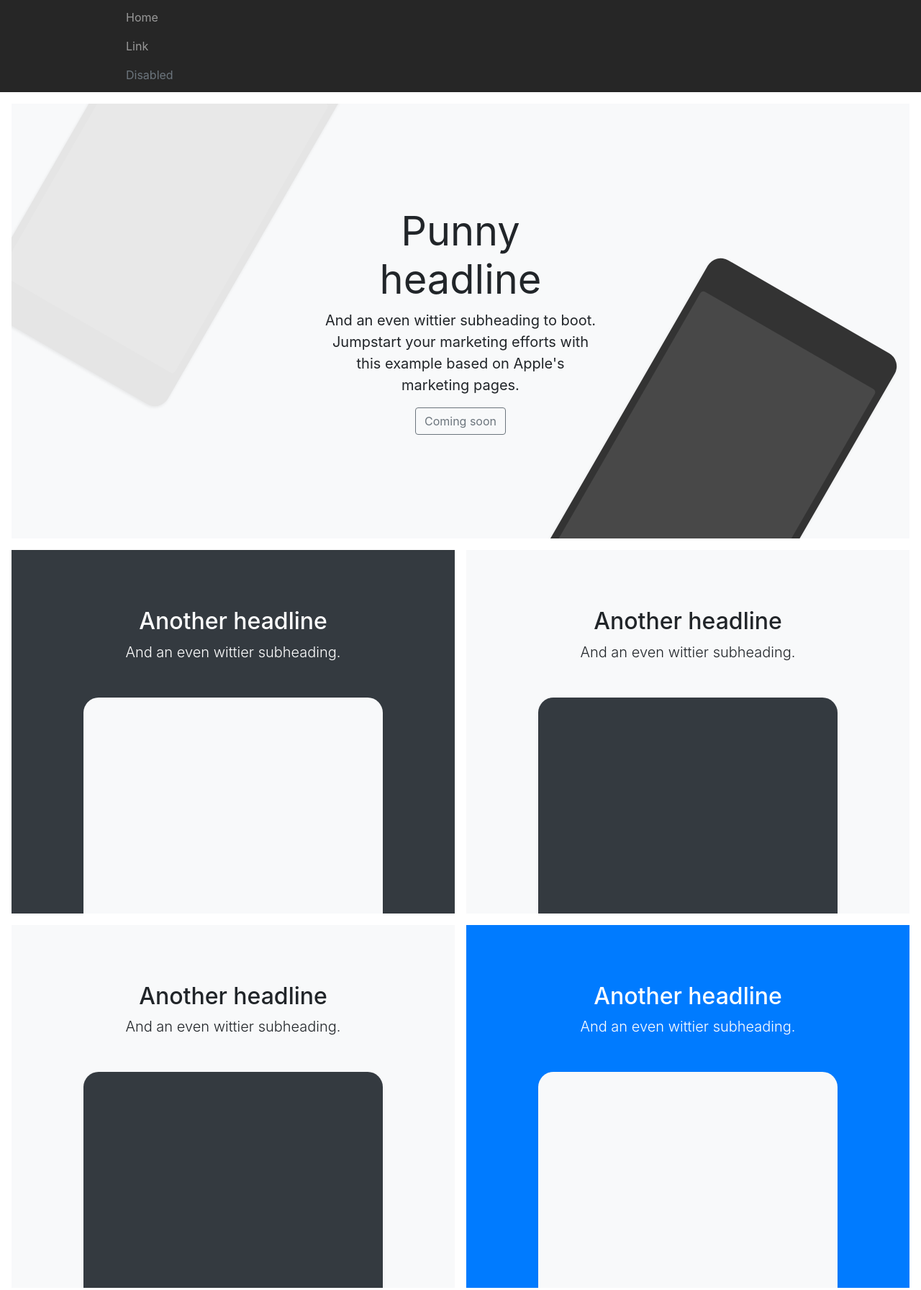
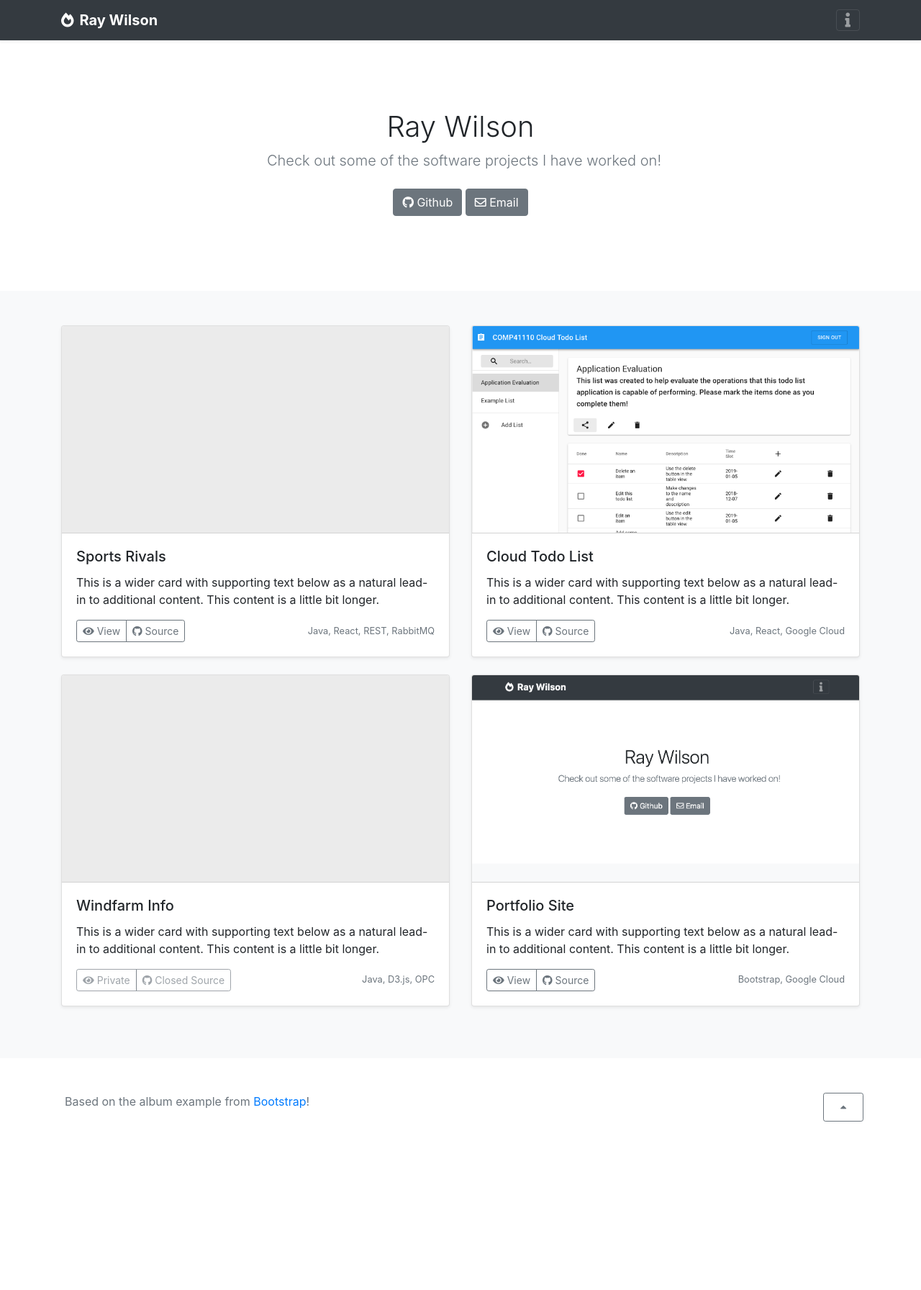
Before and after one commit to ray-cronelea/portfolio, a plain HTML site: page www/index.html in a window 1280 px wide. Shown: the top 1792 px of the page at 72% size. After the commit the page ends 1594 px from the top, so only its background shows below. Drawn offline with nearby package versions, Linux system fonts and the light colour scheme.

Commit message:
Added personalised content and js scroll to top

```diff
--- a/www/css/style.css
+++ b/www/css/style.css
@@ -1,75 +1,51 @@
-.container {
-  max-width: 960px;
+:root {
+  --jumbotron-padding-y: 3rem;
 }
 
-/*
- * Custom translucent site header
- */
-
-.site-header {
-  background-color: rgba(0, 0, 0, .85);
-  -webkit-backdrop-filter: saturate(180%) blur(20px);
-  backdrop-filter: saturate(180%) blur(20px);
-}
-.site-header a {
-  color: #999;
-  transition: ease-in-out color .15s;
-}
-.site-header a:hover {
-  color: #fff;
-  text-decoration: none;
+.jumbotron {
+  padding-top: var(--jumbotron-padding-y);
+  padding-bottom: var(--jumbotron-padding-y);
+  margin-bottom: 0;
+  background-color: #fff;
 }
 
-
-/*
- * Dummy devices (replace them with your own or something else entirely!)
- */
-
-.product-device {
-  position: absolute;
-  right: 10%;
-  bottom: -30%;
-  width: 300px;
-  height: 540px;
-  background-color: #333;
-  border-radius: 21px;
-  -webkit-transform: rotate(30deg);
-  transform: rotate(30deg);
-}
-
-.product-device::before {
-  position: absolute;
-  top: 10%;
-  right: 10px;
-  bottom: 10%;
-  left: 10px;
-  content: "";
-  background-color: rgba(255, 255, 255, .1);
-  border-radius: 5px;
-}
-
-.product-device-2 {
-  top: -25%;
-  right: auto;
-  bottom: 0;
-  left: 5%;
-  background-color: #e5e5e5;
-}
-
-
-/*
- * Extra utilities
- */
-
-.flex-equal > * {
-  -ms-flex: 1;
-  flex: 1;
-}
 @media (min-width: 768px) {
-  .flex-md-equal > * {
-    -ms-flex: 1;
-    flex: 1;
+  .jumbotron {
+    padding-top: calc(var(--jumbotron-padding-y) * 2);
+    padding-bottom: calc(var(--jumbotron-padding-y) * 2);
   }
 }
 
-.overflow-hidden { overflow: hidden; }
+.jumbotron p:last-child {
+  margin-bottom: 0;
+}
+
+.jumbotron-heading {
+  font-weight: 300;
+}
+
+.jumbotron .container {
+  max-width: 40rem;
+}
+
+.icon-button {
+  width: 56px;
+  height: 40px;
+}
+
+.text-muted {
+  margin-left: 10px;
+}
+
+.card-img-top {
+  border-bottom: 1px solid lightgray;
+}
+
+footer {
+  padding-top: 3rem;
+  padding-bottom: 3rem;
+}
+
+footer p {
+  margin-bottom: .25rem;
+}
--- a/www/index.html
+++ b/www/index.html
@@ -5,176 +5,169 @@
     <meta charset="utf-8">
     <meta name="viewport" content="width=device-width, initial-scale=1, shrink-to-fit=no">
     <meta name="description" content="">
-    <meta name="author" content="">
-    <link rel="icon" href="./images/favicon.ico">
+    <meta name="author" content="Ray Wilson">
 
-    <title>Product example for Bootstrap</title>
+    <!-- favicon - generated using favicon.io -->
+    <link rel="apple-touch-icon" sizes="180x180" href="./images/icon/apple-touch-icon.png">
+    <link rel="icon" type="image/png" sizes="32x32" href="./images/icon/favicon-32x32.png">
+    <link rel="icon" type="image/png" sizes="16x16" href="./images/icon/favicon-16x16.png">
+    <link rel="manifest" href="./images/icon/site.webmanifest">
+
+    <title>Ray Wilson - Portfolio</title>
 
     <!-- Bootstrap core CSS -->
     <link href="./css/bootstrap.min.css" rel="stylesheet">
 
     <!-- Custom styles for this template -->
     <link href="./css/style.css" rel="stylesheet">
+
+    <!-- fontawesome -->
+    <link rel="stylesheet" href="https://use.fontawesome.com/releases/v5.6.3/css/all.css" integrity="sha384-UHRtZLI+pbxtHCWp1t77Bi1L4ZtiqrqD80Kn4Z8NTSRyMA2Fd33n5dQ8lWUE00s/" crossorigin="anonymous">
+
   </head>
 
   <body>
 
-    <nav class="site-header sticky-top py-1">
-      <div class="container d-flex flex-column flex-md-row justify-content-between">
-        <ul class="navbar-nav mr-auto">
-  <li class="nav-item active">
-    <a class="nav-link" href="#">Home <span class="sr-only">(current)</span></a>
-  </li>
-  <li class="nav-item">
-    <a class="nav-link" href="#">Link</a>
-  </li>
-  <li class="nav-item">
-    <a class="nav-link disabled" href="#">Disabled</a>
-  </li>
+    <header>
+      <div class="collapse bg-dark" id="navbarHeader">
+        <div class="container">
+          <div class="row">
+            <div class="col-sm-8 col-md-7 py-4">
+              <h4 class="text-white">About</h4>
+              <p class="text-muted">I'm an engineer with a background in Industrial Automation and Software Engineer currently based in Dublin, Ireland! Check out my projects, and feel free to get in contact!</p>
+            </div>
+            <div class="col-sm-4 offset-md-1 py-4">
+              <h4 class="text-white">Contact</h4>
+              <ul class="list-unstyled">
+                <li class="text-white">Email: <a href="mailto:ray@cronelea.ie" class="text-white">ray@cronelea.ie</a></li>
+                <li class="text-white">Github: <a href="github.com/ray-cronelea" class="text-white">ray-cronelea</a></li>
               </ul>
             </div>
-    </nav>
+          </div>
+        </div>
+      </div>
+      <div class="navbar navbar-dark bg-dark shadow-sm">
+        <div class="container d-flex justify-content-between">
+          <a href="#" class="navbar-brand d-flex align-items-center">
+            <i class="mr-2 fas fa-fire-alt"></i>
+            <strong>Ray Wilson</strong>
+          </a>
+          <button class="navbar-toggler" type="button" data-toggle="collapse" data-target="#navbarHeader" aria-controls="navbarHeader" aria-expanded="false" aria-label="Toggle navigation">
+            <span ><i class="fas fa-info"></i></span>
+          </button>
+        </div>
+      </div>
+    </header>
 
-    <div class="position-relative overflow-hidden p-3 p-md-5 m-md-3 text-center bg-light">
-      <div class="col-md-5 p-lg-5 mx-auto my-5">
-        <h1 class="display-4 font-weight-normal">Punny headline</h1>
-        <p class="lead font-weight-normal">And an even wittier subheading to boot. Jumpstart your marketing efforts with this example based on Apple's marketing pages.</p>
-        <a class="btn btn-outline-secondary" href="#">Coming soon</a>
+    <main role="main">
+
+      <section class="jumbotron text-center">
+        <div class="container">
+          <h1 class="jumbotron-heading">Ray Wilson</h1>
+          <p class="lead text-muted">Check out some of the software projects I have worked on!</p>
+          <p>
+            <a href="https://github.com/ray-cronelea" class="btn btn-secondary my-2"><i class="fab fa-github"></i> Github</a>
+            <a href="mailto:ray@cronelea.ie" class="btn btn-secondary my-2"><i class="far fa-envelope"></i> Email</a>
+          </p>
         </div>
-      <div class="product-device shadow-sm d-none d-md-block"></div>
-      <div class="product-device product-device-2 shadow-sm d-none d-md-block"></div>
+      </section>
+
+      <div class="album py-5 bg-light">
+        <div class="container">
+
+          <div class="row">
+            <div class="col-md-6">
+              <div class="card mb-4 shadow-sm">
+                <img class="card-img-top" src="./images/screen-placeholder.png" alt="Card image cap">
+                <div class="card-body">
+                  <h5 class="card-title">Sports Rivals</h5>
+                  <p class="card-text">This is a wider card with supporting text below as a natural lead-in to additional content. This content is a little bit longer.</p>
+                  <div class="d-flex justify-content-between align-items-center">
+                    <div class="btn-group">
+                      <a href="https://sportsrivals.cronelea.ie" class="btn btn-sm btn-outline-secondary"><i class="fas fa-eye"></i> View</a>
+                      <a href="https://github.com/ray-cronelea/sportsrivals-data-service" class="btn btn-sm btn-outline-secondary"><i class="fab fa-github"></i> Source</a>
                     </div>
-
-    <div class="d-md-flex flex-md-equal w-100 my-md-3 pl-md-3">
-      <div class="bg-dark mr-md-3 pt-3 px-3 pt-md-5 px-md-5 text-center text-white overflow-hidden">
-        <div class="my-3 py-3">
-          <h2 class="display-5">Another headline</h2>
-          <p class="lead">And an even wittier subheading.</p>
+                    <small class="text-muted">Java, React, REST, RabbitMQ</small>
                   </div>
-        <div class="bg-light shadow-sm mx-auto" style="width: 80%; height: 300px; border-radius: 21px 21px 0 0;"></div>
                 </div>
-      <div class="bg-light mr-md-3 pt-3 px-3 pt-md-5 px-md-5 text-center overflow-hidden">
-        <div class="my-3 p-3">
-          <h2 class="display-5">Another headline</h2>
-          <p class="lead">And an even wittier subheading.</p>
               </div>
-        <div class="bg-dark shadow-sm mx-auto" style="width: 80%; height: 300px; border-radius: 21px 21px 0 0;"></div>
+            </div>
+            <div class="col-md-6">
+              <div class="card mb-4 shadow-sm">
+                <img class="card-img-top" src="./images/screen-todo.png" alt="Card image cap">
+                <div class="card-body">
+                  <h5 class="card-title">Cloud Todo List</h5>
+                  <p class="card-text">This is a wider card with supporting text below as a natural lead-in to additional content. This content is a little bit longer.</p>
+                  <div class="d-flex justify-content-between align-items-center">
+                    <div class="btn-group">
+                      <a href="https://todo.raywilson.ie" class="btn btn-sm btn-outline-secondary"><i class="fas fa-eye"></i> View</a>
+                      <a href="https://github.com/ray-cronelea/COMP41110-Project-Online-ToDo-List" class="btn btn-sm btn-outline-secondary"><i class="fab fa-github"></i> Source</a>
+                    </div>
+                    <small class="text-muted">Java, React, Google Cloud</small>
+                  </div>
+                </div>
               </div>
             </div>
 
-    <div class="d-md-flex flex-md-equal w-100 my-md-3 pl-md-3">
-      <div class="bg-light mr-md-3 pt-3 px-3 pt-md-5 px-md-5 text-center overflow-hidden">
-        <div class="my-3 p-3">
-          <h2 class="display-5">Another headline</h2>
-          <p class="lead">And an even wittier subheading.</p>
+            <div class="col-md-6">
+              <div class="card mb-4 shadow-sm">
+                <img class="card-img-top" src="./images/screen-placeholder.png" alt="Card image cap">
+                <div class="card-body">
+                  <h5 class="card-title">Windfarm Info</h5>
+                  <p class="card-text">This is a wider card with supporting text below as a natural lead-in to additional content. This content is a little bit longer.</p>
+                  <div class="d-flex justify-content-between align-items-center">
+                    <div class="btn-group">
+                      <button type="button" class="btn btn-sm btn-outline-secondary" disabled><i class="fas fa-eye"></i> Private</button>
+                      <button type="button" class="btn btn-sm btn-outline-secondary" disabled><i class="fab fa-github"></i> Closed Source</button>
                     </div>
-        <div class="bg-dark shadow-sm mx-auto" style="width: 80%; height: 300px; border-radius: 21px 21px 0 0;"></div>
+                    <small class="text-muted">Java, D3.js, OPC</small>
                   </div>
-      <div class="bg-primary mr-md-3 pt-3 px-3 pt-md-5 px-md-5 text-center text-white overflow-hidden">
-        <div class="my-3 py-3">
-          <h2 class="display-5">Another headline</h2>
-          <p class="lead">And an even wittier subheading.</p>
                 </div>
-        <div class="bg-light shadow-sm mx-auto" style="width: 80%; height: 300px; border-radius: 21px 21px 0 0;"></div>
+              </div>
+            </div>
+            <div class="col-md-6">
+              <div class="card mb-4 shadow-sm">
+                <img class="card-img-top" src="./images/screen-portfolio.png" alt="Card image cap">
+                <div class="card-body">
+                  <h5 class="card-title">Portfolio Site</h5>
+                  <p class="card-text">This is a wider card with supporting text below as a natural lead-in to additional content. This content is a little bit longer.</p>
+                  <div class="d-flex justify-content-between align-items-center">
+                    <div class="btn-group">
+                      <!-- TODO: Add easter egg as you are allready on this site -->
+                      <a href="#" class="btn btn-sm btn-outline-secondary"><i class="fas fa-eye"></i> View</a>
+                      <a href="https://github.com/ray-cronelea/portfolio" class="btn btn-sm btn-outline-secondary"><i class="fab fa-github"></i> Source</a>
+                    </div>
+                    <small class="text-muted">Bootstrap, Google Cloud</small>
+                  </div>
+                </div>
               </div>
             </div>
 
-    <div class="d-md-flex flex-md-equal w-100 my-md-3 pl-md-3">
-      <div class="bg-light mr-md-3 pt-3 px-3 pt-md-5 px-md-5 text-center overflow-hidden">
-        <div class="my-3 p-3">
-          <h2 class="display-5">Another headline</h2>
-          <p class="lead">And an even wittier subheading.</p>
           </div>
-        <div class="bg-white shadow-sm mx-auto" style="width: 80%; height: 300px; border-radius: 21px 21px 0 0;"></div>
-      </div>
-      <div class="bg-light mr-md-3 pt-3 px-3 pt-md-5 px-md-5 text-center overflow-hidden">
-        <div class="my-3 py-3">
-          <h2 class="display-5">Another headline</h2>
-          <p class="lead">And an even wittier subheading.</p>
-        </div>
-        <div class="bg-white shadow-sm mx-auto" style="width: 80%; height: 300px; border-radius: 21px 21px 0 0;"></div>
         </div>
       </div>
 
-    <div class="d-md-flex flex-md-equal w-100 my-md-3 pl-md-3">
-      <div class="bg-light mr-md-3 pt-3 px-3 pt-md-5 px-md-5 text-center overflow-hidden">
-        <div class="my-3 p-3">
-          <h2 class="display-5">Another headline</h2>
-          <p class="lead">And an even wittier subheading.</p>
-        </div>
-        <div class="bg-white shadow-sm mx-auto" style="width: 80%; height: 300px; border-radius: 21px 21px 0 0;"></div>
-      </div>
-      <div class="bg-light mr-md-3 pt-3 px-3 pt-md-5 px-md-5 text-center overflow-hidden">
-        <div class="my-3 py-3">
-          <h2 class="display-5">Another headline</h2>
-          <p class="lead">And an even wittier subheading.</p>
-        </div>
-        <div class="bg-white shadow-sm mx-auto" style="width: 80%; height: 300px; border-radius: 21px 21px 0 0;"></div>
-      </div>
-    </div>
+    </main>
 
-    <footer class="container py-5">
-      <div class="row">
-        <div class="col-12 col-md">
-          <svg xmlns="http://www.w3.org/2000/svg" width="24" height="24" viewBox="0 0 24 24" fill="none" stroke="currentColor" stroke-width="2" stroke-linecap="round" stroke-linejoin="round" class="d-block mb-2"><circle cx="12" cy="12" r="10"></circle><line x1="14.31" y1="8" x2="20.05" y2="17.94"></line><line x1="9.69" y1="8" x2="21.17" y2="8"></line><line x1="7.38" y1="12" x2="13.12" y2="2.06"></line><line x1="9.69" y1="16" x2="3.95" y2="6.06"></line><line x1="14.31" y1="16" x2="2.83" y2="16"></line><line x1="16.62" y1="12" x2="10.88" y2="21.94"></line></svg>
-          <small class="d-block mb-3 text-muted">&copy; 2017-2018</small>
-        </div>
-        <div class="col-6 col-md">
-          <h5>Features</h5>
-          <ul class="list-unstyled text-small">
-            <li><a class="text-muted" href="#">Cool stuff</a></li>
-            <li><a class="text-muted" href="#">Random feature</a></li>
-            <li><a class="text-muted" href="#">Team feature</a></li>
-            <li><a class="text-muted" href="#">Stuff for developers</a></li>
-            <li><a class="text-muted" href="#">Another one</a></li>
-            <li><a class="text-muted" href="#">Last time</a></li>
-          </ul>
-        </div>
-        <div class="col-6 col-md">
-          <h5>Resources</h5>
-          <ul class="list-unstyled text-small">
-            <li><a class="text-muted" href="#">Resource</a></li>
-            <li><a class="text-muted" href="#">Resource name</a></li>
-            <li><a class="text-muted" href="#">Another resource</a></li>
-            <li><a class="text-muted" href="#">Final resource</a></li>
-          </ul>
-        </div>
-        <div class="col-6 col-md">
-          <h5>Resources</h5>
-          <ul class="list-unstyled text-small">
-            <li><a class="text-muted" href="#">Business</a></li>
-            <li><a class="text-muted" href="#">Education</a></li>
-            <li><a class="text-muted" href="#">Government</a></li>
-            <li><a class="text-muted" href="#">Gaming</a></li>
-          </ul>
-        </div>
-        <div class="col-6 col-md">
-          <h5>About</h5>
-          <ul class="list-unstyled text-small">
-            <li><a class="text-muted" href="#">Team</a></li>
-            <li><a class="text-muted" href="#">Locations</a></li>
-            <li><a class="text-muted" href="#">Privacy</a></li>
-            <li><a class="text-muted" href="#">Terms</a></li>
-          </ul>
-        </div>
+    <footer class="text-muted">
+      <div class="container">
+        <a >
+          <button type="button" class="btn btn-sm btn-outline-secondary float-right icon-button" onclick="scrollToTop()">
+            <i class="fas fa-caret-up"></i>
+          </button>
+        </a>
+        <p>Based on the album example from <a href="https://getbootstrap.com/" >Bootstrap</a>!</p>
       </div>
     </footer>
-
 
     <!-- Bootstrap core JavaScript
     ================================================== -->
     <!-- Placed at the end of the document so the pages load faster -->
     <script src="https://code.jquery.com/jquery-3.3.1.slim.min.js" integrity="sha384-q8i/X+965DzO0rT7abK41JStQIAqVgRVzpbzo5smXKp4YfRvH+8abtTE1Pi6jizo" crossorigin="anonymous"></script>
-    <script>window.jQuery || document.write('<script src="/js/vendor/jquery-slim.min.js"><\/script>')</script>
+    <script>window.jQuery || document.write('<script src="../../assets/js/vendor/jquery-slim.min.js"><\/script>')</script>
     <script src="./js/vendor/popper.min.js"></script>
     <script src="./js/bootstrap.min.js"></script>
     <script src="./js/vendor/holder.min.js"></script>
-    <script>
-      Holder.addTheme('thumb', {
-        bg: '#55595c',
-        fg: '#eceeef',
-        text: 'Thumbnail'
-      });
-    </script>
+    <script src="./js/script.js"></script>
   </body>
 </html>
--- /dev/null
+++ b/www/js/script.js
@@ -0,0 +1,8 @@
+const scrollToTop = () => {
+  const c = document.documentElement.scrollTop || document.body.scrollTop;
+  if (c > 0) {
+    window.requestAnimationFrame(scrollToTop);
+    window.scrollTo(0, c - c / 8);
+  }
+};
+scrollToTop();
```
Also changed, not shown: www/images/icon/android-chrome-192x192.png (added), www/images/icon/android-chrome-512x512.png (added), www/images/icon/apple-touch-icon.png (added), www/images/icon/favicon-16x16.png (added), www/images/icon/favicon-32x32.png (added), www/images/icon/favicon.ico (added), www/images/icon/site.webmanifest (added), www/images/screen-placeholder.png (added), www/images/screen-portfolio.png (added), www/images/screen-todo-orig.png (added), www/images/screen-todo.png (added), 1 other file. Lines whose indentation alone changed are shown as unchanged.
